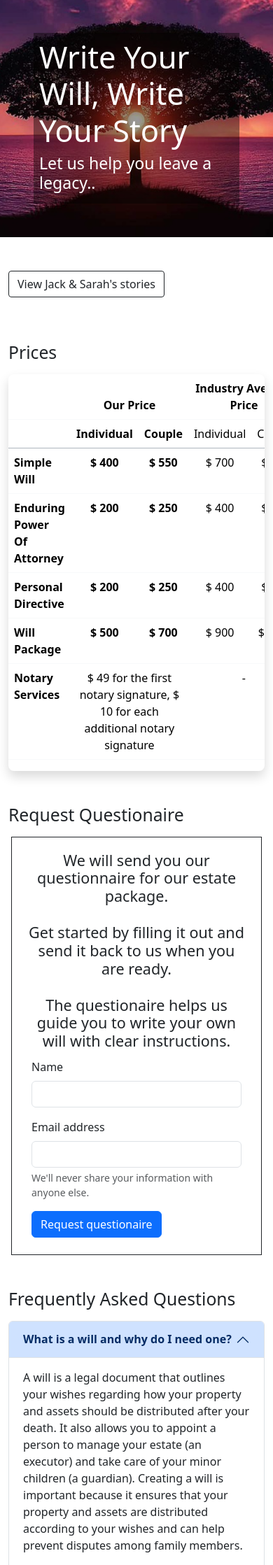
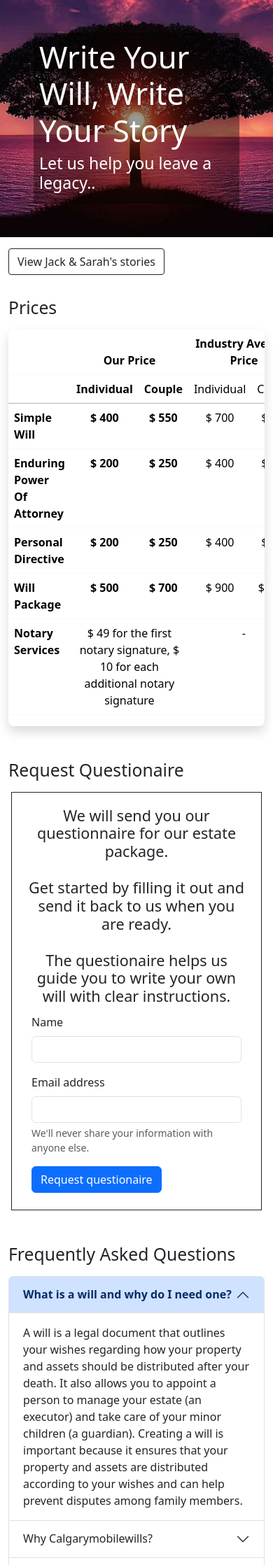
Before and after one commit to kjs29/willservice, a Django app: template templates/home.html in a window 390 px wide. Shown: the part 49-2286 px from the top of the page at 70% size. Run offline with Django 3.2, Linux system fonts and the light colour scheme; the template is opened without the code that fills it, so the values that code supplies are empty.

Commit message:
Email host changed, homepage design modified, add FAQ why calgarymobilewills? added

```diff
--- a/pf/settings.py
+++ b/pf/settings.py
@@ -26,8 +26,8 @@ SECRET_KEY = 'django-insecure-gw_)+c)j9gnpl@vg#7$po^$sbo9$bt&(7a8d@b%bt#6c=p0d#a
 # SECURITY WARNING: don't run with debug turned on in production!
 DEBUG = True
 EMAIL_HOST = 'smtp.gmail.com'
-EMAIL_HOST_USER = 'askraveena@gmail.com'
-EMAIL_HOST_PASSWORD = 'jeqqdgdpyppilydi'
+EMAIL_HOST_USER = 'calgarymobilewills@gmail.com'
+EMAIL_HOST_PASSWORD = 'zncksttkifpcctdw'
 EMAIL_PORT = 587
 EMAIL_USE_TLS = True
 EMAIL_BACKEND = 'django.core.mail.backends.smtp.EmailBackend'
--- a/templates/home.html
+++ b/templates/home.html
@@ -30,11 +30,12 @@
             </div>
         </div>
 
-        <p class="mt-5">
+        <p class="mt-3">
             <!-- <a class="btn btn-outline-dark" data-bs-toggle="collapse" href="#multiCollapseExample1" role="button" aria-expanded="false" aria-controls="multiCollapseExample1">Jack's Story</a>
             <button class="btn btn-outline-dark" type="button" data-bs-toggle="collapse" data-bs-target="#multiCollapseExample2" aria-expanded="false" aria-controls="multiCollapseExample2">Sarah's Story</button> -->
             <button class="btn btn-outline-dark" type="button" data-bs-toggle="collapse" data-bs-target=".multi-collapse" aria-expanded="false" aria-controls="multiCollapseExample1 multiCollapseExample2" style="border-radius: 0.25rem;">View Jack & Sarah's stories</button>
         </p>
+
         <div class="row">
             <div class="col">
             <div class="collapse multi-collapse" id="multiCollapseExample1">
@@ -78,7 +79,7 @@
             </div>
         </div>
 
-        <h2 class="mt-5 mb-3">Prices</h2>
+        <h2 class="mt-3 mb-3">Prices</h2>
         <div class="table-responsive shadow rounded-3">
             <table class="table border-light">
 
@@ -150,12 +151,12 @@
                 <form method="post">{% csrf_token %}
                     <div class="form-group mb-3">
                         <label for="name" class="form-label">Name</label>
-                        <input type="text" name="name" class="form-control" id="name">
+                        <input type="text" name="name" class="form-control" id="name" required>
                     </div>
 
                     <div class="form-group mb-3">
                         <label for="email" class="form-label">Email address</label>
-                        <input type="email" name="email" class="form-control" id="email" aria-describedby="emailHelp">
+                        <input type="email" name="email" class="form-control" id="email" aria-describedby="emailHelp" required>
                         <div id="emailHelp" class="form-text">We'll never share your information with anyone else.</div>
                     </div>
 
@@ -191,7 +192,23 @@
                         </div>
                     </div>
                 </div>
-
+                <div class="accordion-item">
+                    <h2 class="accordion-header" id="panelsStayOpen-headingTwo">
+                        <button class="accordion-button collapsed" type="button" data-bs-toggle="collapse" data-bs-target="#panelsStayOpen-collapseTwo" aria-expanded="false" aria-controls="panelsStayOpen-collapseTwo">
+                            Why Calgarymobilewills?
+                        </button>
+                    </h2>
+                    <div id="panelsStayOpen-collapseTwo" class="accordion-collapse collapse" aria-labelledby="panelsStayOpen-headingTwo">
+                        <div class="accordion-body">
+                            <ul>
+                                <li>Our business is led by a lawyer with 6 years of experience in the legal field, so you can trust that your will is being crafted with the utmost attention to detail and legal accuracy.</li><br>
+                                <li>We take the time to listen to your specific needs and requests, and work closely with you to create a will that accurately reflects your wishes and priorities.</li><br>
+                                <li>We understand that mobility can sometimes be an issue for our clients, which is why we offer home visits to ensure that the process is as convenient and stress-free as possible.</li><br>
+                                <li>We believe that everyone should have access to high-quality will services, which is why we offer competitive pricing and transparent fees with no hidden costs.</li>
+                            </ul>
+                        </div>
+                    </div>
+                </div>
                 <div class="accordion-item">
                     <h2 class="accordion-header" id="panelsStayOpen-headingThree">
                         <button class="accordion-button collapsed" type="button" data-bs-toggle="collapse" data-bs-target="#panelsStayOpen-collapseThree" aria-expanded="false" aria-controls="panelsStayOpen-collapseThree">
```
